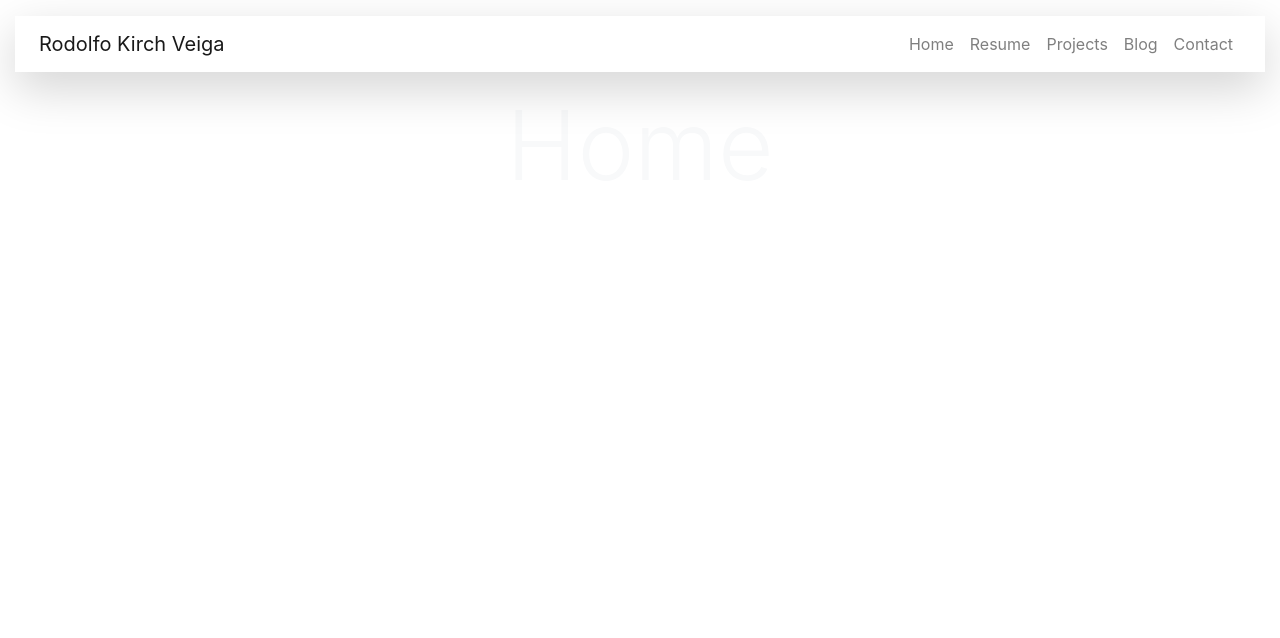
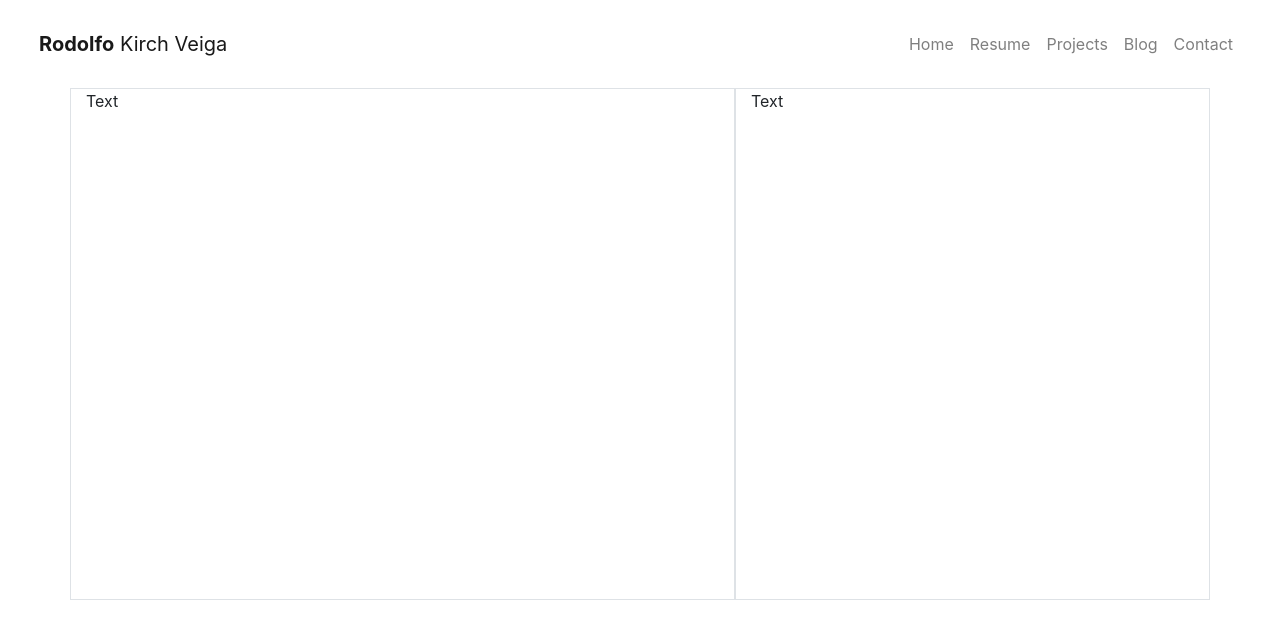
Before and after one commit to rodolfoksveiga/playground, a React (Create React App) app in the folder frontend/: page / in a window 1280 px wide. Shown: the top 638 px of the page. Built offline with nearby package versions, Linux system fonts and the light colour scheme.

Commit message:
change style

```diff
--- a/frontend/src/components/NavigationBar.tsx
+++ b/frontend/src/components/NavigationBar.tsx
@@ -2,8 +2,10 @@ import { Navbar, Nav } from 'react-bootstrap'
 
 export default function NavigationBar() {
     return (
-        <Navbar className="shadow-lg mb-2 mb-md-3 d-flex flex-column flex-md-row justify-content-between">
-            <Navbar.Brand className="ml-2">Rodolfo Kirch Veiga</Navbar.Brand>
+        <Navbar className="mb-2 mb-md-3 d-flex flex-column flex-md-row justify-content-between">
+            <Navbar.Brand className="ml-2 font-size">
+                <b className="font-weight-bold">Rodolfo</b> Kirch Veiga
+            </Navbar.Brand>
             <Nav className="mr-2">
                 <Nav.Link href="/">Home</Nav.Link>
                 <Nav.Link href="/resume/">Resume</Nav.Link>
--- a/frontend/src/pages/Home.tsx
+++ b/frontend/src/pages/Home.tsx
@@ -1,3 +1,16 @@
+import { Col, Container, Row } from 'react-bootstrap'
+
 export default function Home() {
-    return <h1 className="text-light text-center display-1">Home</h1>
+    return (
+        <Container className="h-75">
+            <Row style={{ height: '40vw' }}>
+                <Col xs={7} className="border">
+                    Text
+                </Col>
+                <Col xs={5} className="border">
+                    Text
+                </Col>
+            </Row>
+        </Container>
+    )
 }
--- a/frontend/src/pages/blog/PostCard.tsx
+++ b/frontend/src/pages/blog/PostCard.tsx
@@ -17,7 +17,12 @@ export default function PostCard({
 }: IPostCardProps) {
     return (
         <Card className="m-2 m-md-3 shadow" style={{ width: '18rem' }}>
-            <Card.Img className="p-1 pb-0" variant="top" src={image} />
+            <Card.Img
+                className="p-1 pb-0"
+                variant="top"
+                src={image}
+                alt={legend}
+            />
             <Card.Body className="text-center">
                 <Card.Title className="font-weight-bold">{title}</Card.Title>
                 <Card.Text>{date}</Card.Text>
```
